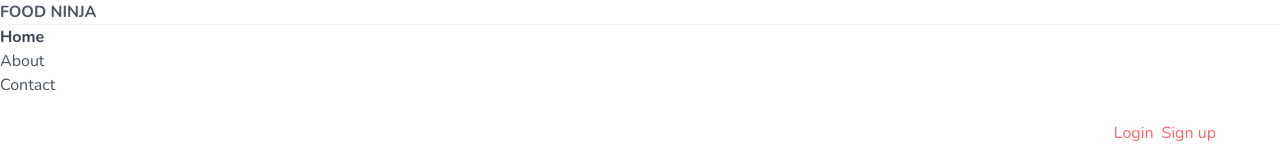
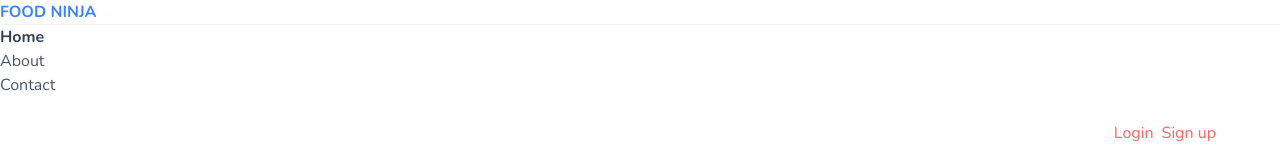
Before and after one commit to hendrixgotcodes/into-to-tailwind, a React (Create React App) app: page / in a window 1280 px wide. Shown: the top 150 px of the page. Built offline with nearby package versions, Linux system fonts and the light colour scheme; the HTML template or start-up script is replaced by a standard one.

Commit message:
feat(navbar.jsx & main.jsx): media queries in tailwind
Responsive classes #6

```diff
--- a/public/index.css
+++ b/public/index.css
@@ -570,3 +570,28 @@ Ensure the default browser behavior of the `hidden` attribute.
   --tw-text-opacity: 1;
   color: rgb(136 136 131 / var(--tw-text-opacity));
 }
+
+.text-green-500{
+  --tw-text-opacity: 1;
+  color: rgb(34 197 94 / var(--tw-text-opacity));
+}
+
+@media (min-width: 640px){
+  .sm\:text-red-500{
+    --tw-text-opacity: 1;
+    color: rgb(239 68 68 / var(--tw-text-opacity));
+  }
+}
+
+@media (min-width: 768px){
+  .md\:justify-end{
+    justify-content: flex-end;
+  }
+}
+
+@media (min-width: 1024px){
+  .lg\:text-blue-500{
+    --tw-text-opacity: 1;
+    color: rgb(59 130 246 / var(--tw-text-opacity));
+  }
+}
--- a/src/Navbar.jsx
+++ b/src/Navbar.jsx
@@ -6,7 +6,7 @@ export default function Navbar() {
             <nav>
                 <div>
                     <h1 className='font-bold uppercase border-b border-gray-100'>
-                        <a href="/">Food Ninja</a>
+                        <a href="/" className='text-green-500 sm:text-red-500 lg:text-blue-500' >Food Ninja</a>
                     </h1>
                 </div>
                 <ul>
--- a/src/Pages/Main.jsx
+++ b/src/Pages/Main.jsx
@@ -3,7 +3,7 @@ import React from 'react'
 export default function Main() {
     return (
         <main className='text-gray-600 px-16 py-6 font-body'>
-            <div className='flex justify-end'>
+            <div className='flex justify-center md:justify-end'>
                 <a href="#" className='text-primary'>Login</a>
                 <a href="#" className='text-primary ml-2'>Sign up</a>
             </div>
```
